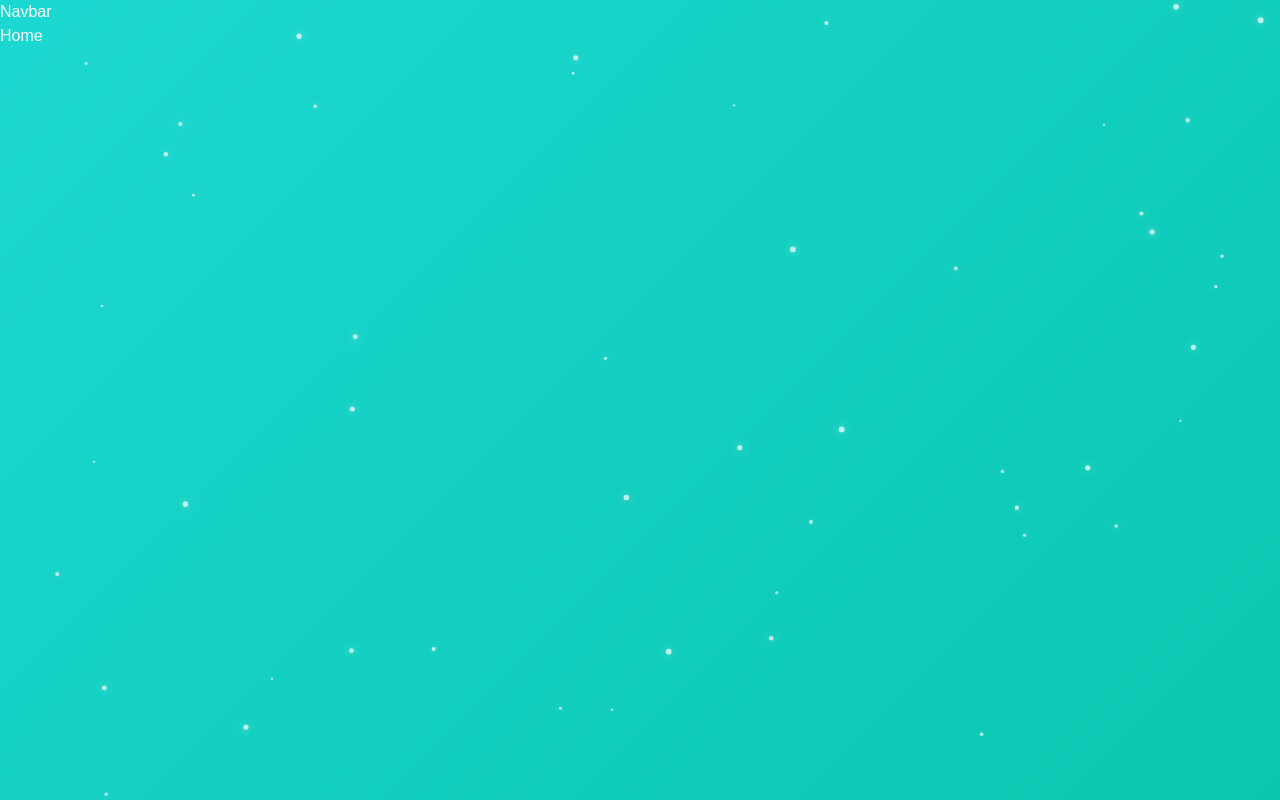
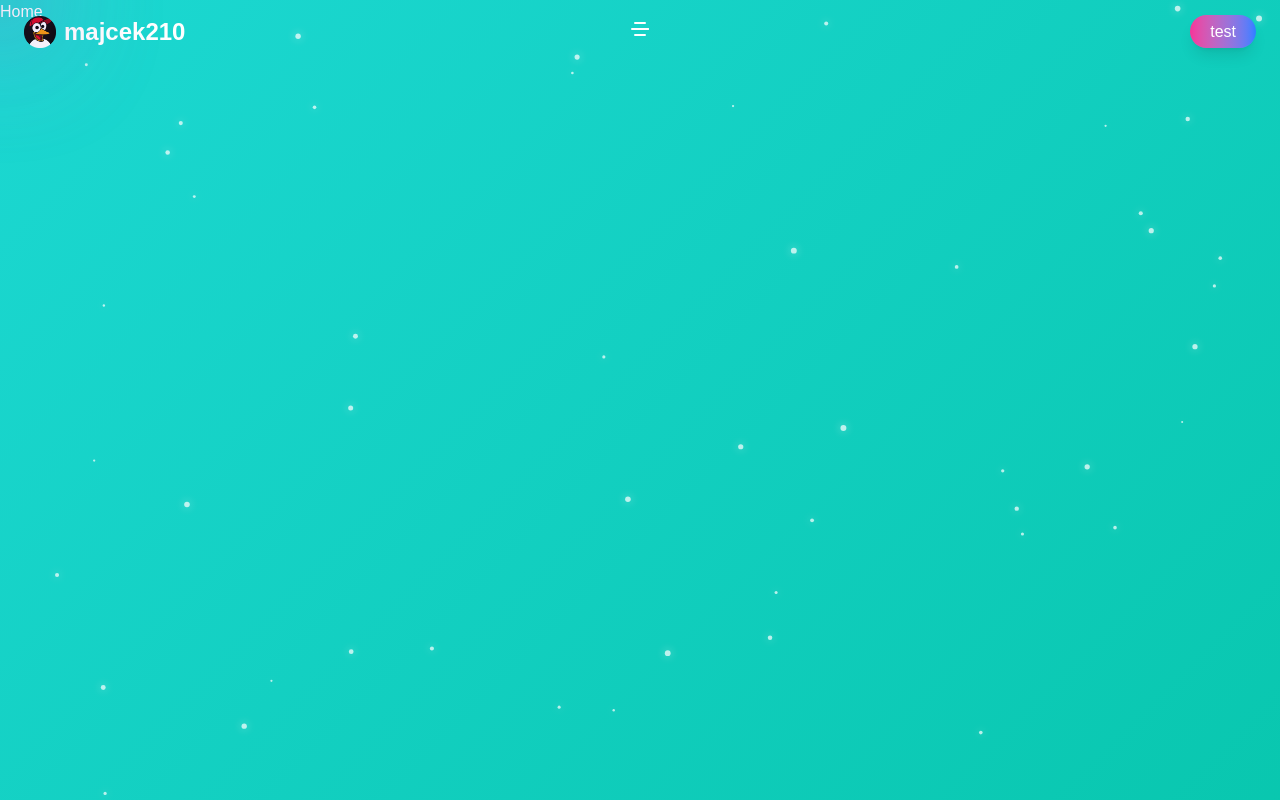
Before and after one commit to majcek210/majcek210.dev, a React (Vite) app: page / in a window 1280 px wide. Shown: the top 800 px of the page. Built offline with nearby package versions, Linux system fonts and the light colour scheme; a web font is replaced by a local one.

Commit message:
Nav bar and overlay menu

```diff
--- a/src/App.jsx
+++ b/src/App.jsx
@@ -1,5 +1,6 @@
 import Navbar from "./components/Navbar"
 import Particles from "./components/Particles"
+import Cursor from "./components/Cursor"
 
 import Home from "./sections/Home"
 import About from "./sections/About"
@@ -13,6 +14,7 @@
   return (
     <div className="relative gradient text-white">
       <Particles/>
+      <Cursor/>
       <Navbar/>
       <Home/>
       <About/>
--- a/src/components/Cursor.jsx
+++ b/src/components/Cursor.jsx
@@ -1,8 +1,23 @@
-import React from 'react'
+import React, { useEffect, useState } from 'react'
 
 function Cursor() {
+  const [position, setPosition] = useState({x:0, y:0});
+
+  useEffect(() => {
+    const moveHandler = (e) => {
+      setPosition({x : e.clientX, y: e.clientY});
+    };
+
+    window.addEventListener("mousemove", moveHandler);
+    return () => window.removeEventListener("mousemove", moveHandler);
+  })
+
   return (
-    <div>Cursor</div>
+    <div className='pointer-events-none fixed top-0 left-0 z-9999' style={{transform : `translate(${position.x - 40}px , ${position.y - 40}px )`}}>
+        <div className='w-20 h-20 rounded-full bg-linear-to-b from-pink-500 to-blue-500 blur-3xl opacity-80'>
+
+        </div>
+    </div>
   )
 }
 
--- /dev/null
+++ b/src/components/LinkButtton.jsx
@@ -0,0 +1,16 @@
+import React from 'react'
+
+const variants = {
+  primary: "bg-gradient-to-r from-pink-500 to-blue-500 text-white px-5 py-2 rounded-full font-medium shadow-lg hover:opacity-90 transition-opacity duration-300"
+}
+
+function LinkButton({ text, link, variant }) {
+  const style = variants[variant] || variants["primary"]
+  return (
+   <a href= {link} className={style} >
+    {text}
+   </a>
+  )
+}
+
+export default LinkButton
--- a/src/components/Navbar.jsx
+++ b/src/components/Navbar.jsx
@@ -1,9 +1,99 @@
-import React from 'react'
+import React, { useEffect, useRef, useState } from "react";
+import OverlayMenu from "./OverlayMenu";
+import LinkButtton from "./LinkButtton"
+import { TbMenu4 } from "react-icons/tb";
+
+
+import Logo from "../assets/pfp.png";
 
 function Navbar() {
+  const [menuOpen, setMenuOpen] = useState(false);
+  const [visible, setVisible] = useState(true);
+  const [ forceVisible, setForceVisible] = useState(false);
+
+
+  const lastScrollY = useRef(0);
+  const timerId = useRef(null);
+
+  useEffect(() => {
+    const homeSection = document.querySelector("#home");
+    const observer = new IntersectionObserver(
+      ([entry]) => {
+        if (entry.isIntersecting) {
+          setForceVisible(true);
+          setVisible(true);
+
+        } else {
+          setForceVisible(false)
+        }
+      },
+      {threshold: 0.1}
+    )
+    if (homeSection) observer.observe(homeSection);
+    return () => {
+      if (homeSection) observer.unobserve(homeSection);
+    }
+  }, [])
+
+  useEffect(() => {
+    const handleScroll = () => {
+      if (forceVisible) {
+        setVisible(true)
+        return
+      }
+
+      const currentScrollY = window.scrollY
+      if (currentScrollY> lastScrollY.current) {
+        setVisible(false)
+      } else {
+        setVisible(true)
+
+        if (timerId.current) clearTimeout(timerId.current)
+        timerId.current = setTimeout(() => {
+          setVisible(false)
+        }, 3000)
+      }
+      lastScrollY.current = currentScrollY
+    }
+    window.addEventListener("scroll",handleScroll, {passive:true})
+    return () => {
+      window.removeEventListener("scroll", handleScroll)
+      if(timerId.current) clearTimeout(timerId.current)
+    }
+  }, [forceVisible])
+
   return (
-    <div>Navbar</div>
-  )
+    <>
+      <nav
+        className={`fixed top-0 left-0 w-full flex items-center justify-between px-6 py-4 z-50 transition-transform duration-300 ${
+          visible ? "translate-y-0" : "-translate-y-full"
+        }`}
+      >
+        <div className="flex items-center space-x-2">
+          <img src={Logo} alt="logo" className="w-8 h-8" />
+          <div className="text-2xl font-bold text-white hidden sm:block">
+            majcek210
+          </div>
+        </div>
+
+        <div className="block lg:absolute lg:left-1/2 lg:transform lg:-translate-x-1/2">
+          <button
+            onClick={() => setMenuOpen(true)}
+            className="text-white text-3xl focus:outline-none"
+            aria-label="open menu"
+          >
+            <TbMenu4 className="text-white w-6 h-6" />
+          </button>
+        </div>
+
+        <div className='hidden lg:block'>
+            <LinkButtton link="/test" text = "test"/>
+        </div>
+      </nav>
+
+      <OverlayMenu isOpen = {menuOpen}  onClose = {()=> setMenuOpen(false)}/>
+    </>
+  );
 }
 
-export default Navbar
+export default Navbar;
--- a/src/components/OverlayMenu.jsx
+++ b/src/components/OverlayMenu.jsx
@@ -1,9 +1,53 @@
-import React from 'react'
+import { AnimatePresence } from "framer-motion";
+import React from "react";
+import { FiX } from "react-icons/fi";
 
-function OverlayMenu() {
+const MenuItems = ["Home", "About", "Skills", "Projects", "Contact"];
+
+function OverlayMenu({ isOpen, onClose }) {
+  const isMobile = typeof window !== "undefined" && window.innerWidth < 1024;
+  const origin = isMobile ? "95% 8%" : "50% 8%";
+
   return (
-    <div>OverlayMenu</div>
-  )
+    <AnimatePresence>
+      {isOpen && (
+        <motion.div
+          className="fixed inset-0 flex items-center justify-center z-50"
+          initial={{ clipPath: `circle(0% at ${origin})` }}
+          animate={{ clipPath: `circle(150% at ${origin})` }}
+          exit = {{clipPath: `circle(0% at ${origin})`}}
+          transition={{duration: 0.67, ease: [0.4,0,0.2,1]}}
+          style={{backgroundColor: "rgba(0,0,0,0.95"}}
+        >
+          <button
+            onClick={onClose}
+            className="absolute top-6 right-6 text-white text-3xl"
+            aria-label="close menu"
+          >
+            <FiX />
+          </button>
+          <ul className="space-y-6 text-center">
+            {MenuItems.map((item, index) => (
+              <motion.li
+                key={item}
+                initial={{ opacity: 0, y: 20 }}
+                animate={{ opacity: 1, y: 0 }}
+                transition={{ delay: 0.3 + index * 0.1 }}
+              >
+                <a
+                  href={`#${item.toLocaleLowerCase()}`}
+                  onClick={onClose}
+                  className="text-4xl text-white font-semibold hover:text-pink-400 transition-colors duration-300"
+                >
+                  {item}
+                </a>
+              </motion.li>
+            ))}
+          </ul>
+        </motion.div>
+      )}
+    </AnimatePresence>
+  );
 }
 
-export default OverlayMenu
+export default OverlayMenu;
```
